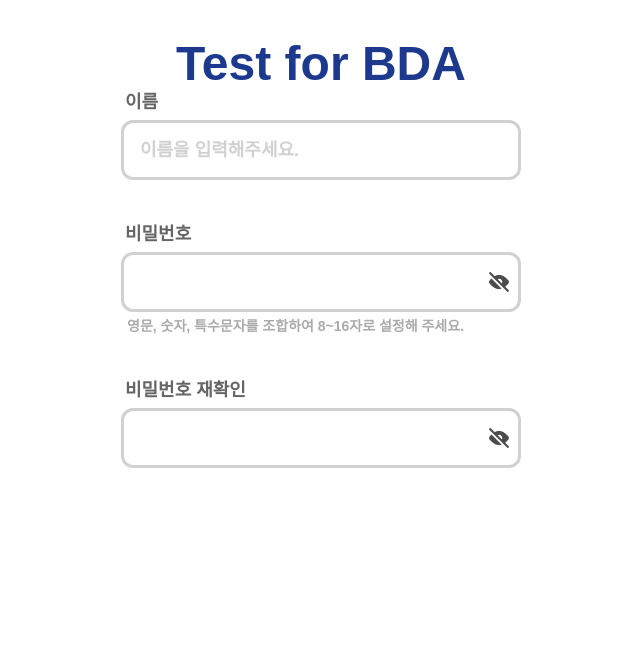
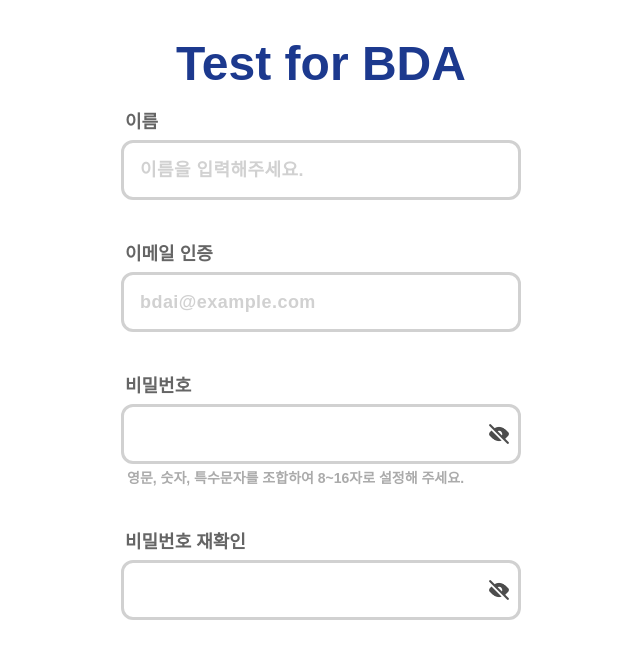
Before and after one commit to BDA-dev1/web-fe, a Next.js app: page / in a window 1280 px wide. Shown: the top 658 px of the page, without its empty margins (319-959 px from the left). Built offline with nearby package versions, Linux system fonts and the light colour scheme.

Commit message:
[#3]feat:input-email 검증 로직

```diff
--- a/src/app/page.tsx
+++ b/src/app/page.tsx
@@ -4,13 +4,19 @@ import { Input } from "@/components/common/input.tsx/input";
 
 export default function Home() {
   const [name, setName] = useState("");
+  const [email, setEmail] = useState("");
   const [password, setPassword] = useState("");
   const [passwordConfirm, setPasswordConfirm] = useState("");
+
+  const validateEmail = (email: string) => {
+    const regex = /^[^\s@]+@[^\s@]+\.[^\s@]+$/;
+    return regex.test(email);
+  };
 
   return (
     <>
       <div className="w-full h-full flex flex-col justify-start items-center py-10">
-        <div className="text-5xl font-bold text-blue-900 ">Test for BDA</div>
+        <div className="text-5xl font-bold text-blue-900 mb-5">Test for BDA</div>
         <div className="flex flex-col w-fit h-fit gap-10">
           <Input
             label="이름"
@@ -19,6 +25,16 @@ export default function Home() {
             onChange={(e) => setName(e.target.value)}
             placeholder="이름을 입력해주세요."
             size="lg"
+          />
+          <Input
+            label="이메일 인증"
+            type="email"
+            value={email}
+            onChange={(e) => setEmail(e.target.value)}
+            placeholder="bdai@example.com"
+            size="lg"
+            isError={email !== "" && !validateEmail(email)}
+            errorMessage={email === "" ? "" : !validateEmail(email) ? "이메일 형식이 올바르지 않아요." : ""}
           />
           <Input
             label="비밀번호"
--- a/src/components/common/input.tsx/input.tsx
+++ b/src/components/common/input.tsx/input.tsx
@@ -49,7 +49,7 @@ export const Input = ({
           className={[
             "appearance-none",
             sizes[size ?? "md"],
-            "text-lg font-semibold border-[3px] rounded-xl border-[#D1D1D1] px-4 py-2 pr-10 focus:outline-none focus:ring-2 focus:ring-blue-500 placeholder:text-[#D1D1D1]",
+            "text-lg font-semibold border-[3px] rounded-xl border-[#D1D1D1] tracking-wide px-4 py-2 pr-10 focus:outline-none focus:ring-2 focus:ring-blue-500 placeholder:text-[#D1D1D1]",
             className,
           ]
             .filter(Boolean)
```
